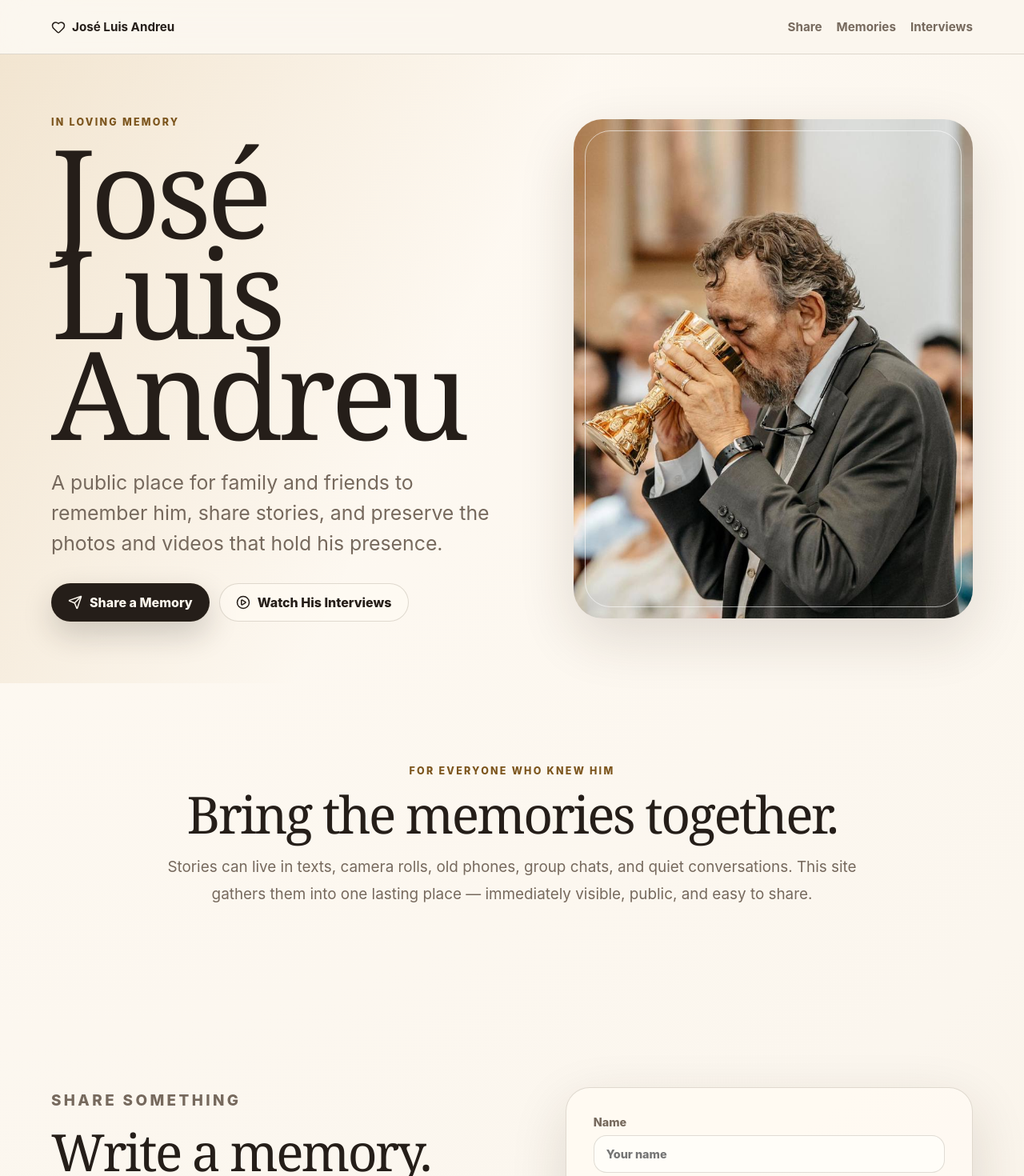
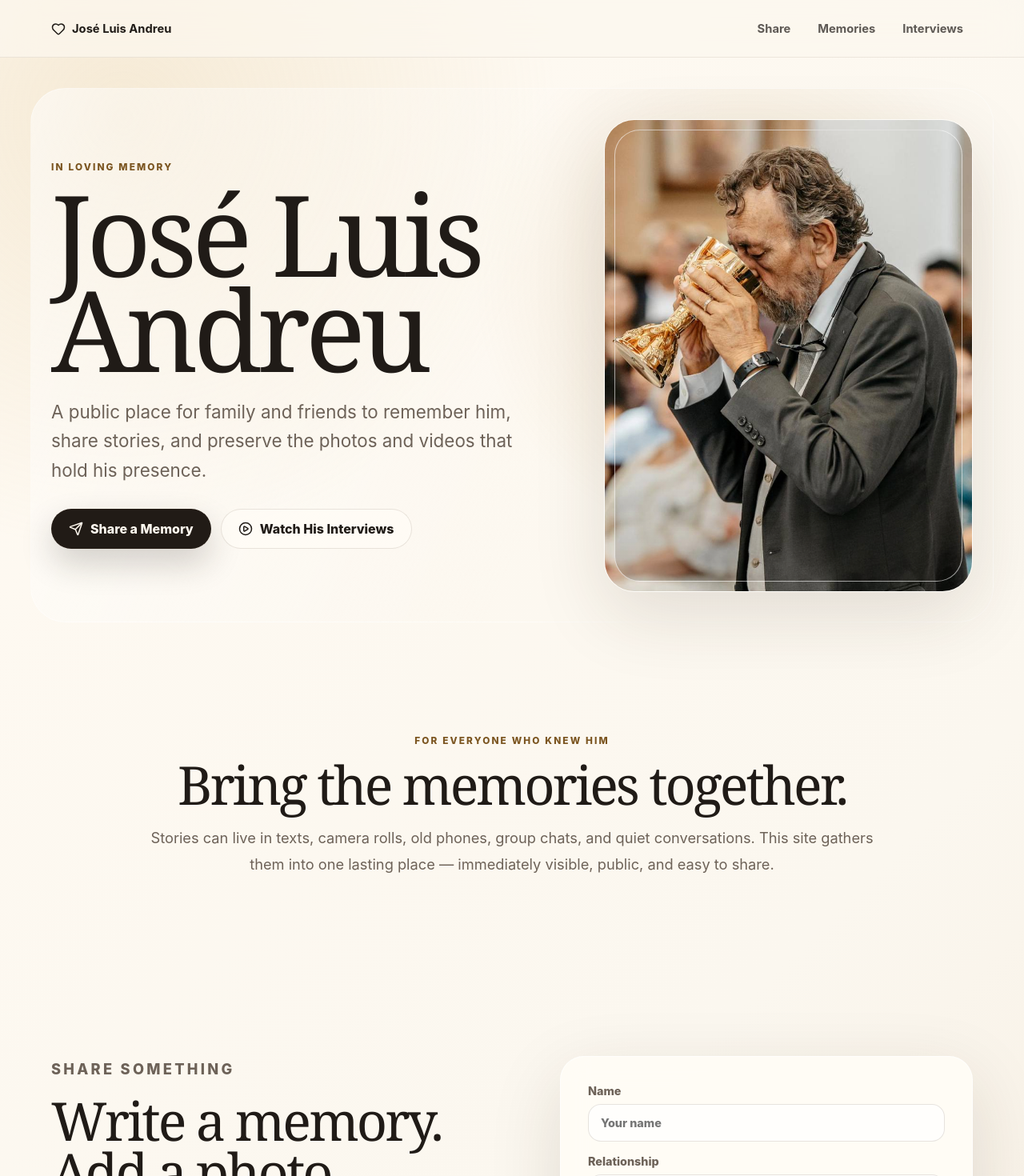
Before and after one commit to sandreu-ai/joseluisandreu-memorial, a React (Vite) app: page / in a window 1280 px wide. Shown: the top 1470 px of the page at 80% size. Built offline with nearby package versions, Linux system fonts and the light colour scheme; no server answers; the database is empty.

Commit message:
feat: refine memorial design with background art and scroll animation

```diff
--- a/src/main.jsx
+++ b/src/main.jsx
@@ -71,6 +71,38 @@ function App() {
   useEffect(() => {
     loadMemories();
   }, []);
+
+  useEffect(() => {
+    const reduceMotion = window.matchMedia('(prefers-reduced-motion: reduce)').matches;
+    if (reduceMotion) return undefined;
+
+    const revealObserver = new IntersectionObserver(
+      (entries) => {
+        entries.forEach((entry) => {
+          if (entry.isIntersecting) entry.target.classList.add('is-visible');
+        });
+      },
+      { threshold: 0.14, rootMargin: '0px 0px -8% 0px' }
+    );
+
+    document.querySelectorAll('[data-reveal]').forEach((element) => revealObserver.observe(element));
+
+    let frame = 0;
+    const onScroll = () => {
+      cancelAnimationFrame(frame);
+      frame = requestAnimationFrame(() => {
+        document.documentElement.style.setProperty('--scroll-y', `${window.scrollY * 0.08}px`);
+      });
+    };
+    onScroll();
+    window.addEventListener('scroll', onScroll, { passive: true });
+
+    return () => {
+      revealObserver.disconnect();
+      window.removeEventListener('scroll', onScroll);
+      cancelAnimationFrame(frame);
+    };
+  }, [memories.length]);
 
   async function uploadFiles(memoryId) {
     const uploaded = [];
@@ -148,7 +180,7 @@ function App() {
       </nav>
 
       <header id="top" className="hero">
-        <div className="hero-copy">
+        <div className="hero-copy" data-reveal>
           <p className="eyebrow">In loving memory</p>
           <h1>José Luis Andreu</h1>
           <p className="lede">A public place for family and friends to remember him, share stories, and preserve the photos and videos that hold his presence.</p>
@@ -157,19 +189,19 @@ function App() {
             <a className="button ghost" href="#videos"><PlayCircle size={18} /> Watch His Interviews</a>
           </div>
         </div>
-        <figure className="hero-photo">
+        <figure className="hero-photo" data-reveal>
           <img src="/hero.jpg" alt="José Luis Andreu holding a gold chalice in a church" />
         </figure>
       </header>
 
-      <section className="intro section">
+      <section className="intro section" data-reveal>
         <p className="section-kicker">For everyone who knew him</p>
         <h2>Bring the memories together.</h2>
         <p>Stories can live in texts, camera rolls, old phones, group chats, and quiet conversations. This site gathers them into one lasting place — immediately visible, public, and easy to share.</p>
       </section>
 
       <section id="share" className="section share-grid">
-        <div>
+        <div data-reveal>
           <p className="section-kicker">Share something</p>
           <h2>Write a memory. Add a photo or video.</h2>
           <p>Posts are designed to appear right away. Please share what feels true: a story, a prayer, a funny moment, a voice, a place, a lesson, or a photo you treasure.</p>
@@ -179,7 +211,7 @@ function App() {
             </div>
           )}
         </div>
-        <form onSubmit={handleSubmit} className="memory-form">
+        <form onSubmit={handleSubmit} className="memory-form" data-reveal>
           <label>Name <input value={form.name} onChange={(e) => setForm({ ...form, name: e.target.value })} placeholder="Your name" /></label>
           <label>Relationship <input value={form.relationship} onChange={(e) => setForm({ ...form, relationship: e.target.value })} placeholder="Friend, cousin, coworker…" /></label>
           <label>Memory <textarea value={form.message} onChange={(e) => setForm({ ...form, message: e.target.value })} placeholder="Share a memory of José Luis…" rows="6" /></label>
@@ -193,13 +225,13 @@ function App() {
         </form>
       </section>
 
-      <section id="memories" className="section">
+      <section id="memories" className="section" data-reveal>
         <p className="section-kicker">Memory wall</p>
         <h2>Stories shared for José Luis</h2>
         {loading ? <p>Loading memories…</p> : (
           <div className="memory-wall">
             {memories.map((memory) => (
-              <article className="memory-card" key={memory.id}>
+              <article className="memory-card" key={memory.id} data-reveal>
                 <p className="memory-message">“{memory.message}”</p>
                 {memory.caption && <p className="caption">{memory.caption}</p>}
                 <footer>
@@ -213,7 +245,7 @@ function App() {
         )}
       </section>
 
-      <section id="gallery" className="section gallery-section">
+      <section id="gallery" className="section gallery-section" data-reveal>
         <div className="section-heading-row">
           <div>
             <p className="section-kicker">Photos & videos</p>
@@ -224,7 +256,7 @@ function App() {
         {galleryItems.length === 0 ? <p className="empty">Photos and videos will appear here as people share them.</p> : (
           <div className="gallery">
             {galleryItems.map((item, index) => (
-              <figure key={`${item.url}-${index}`}>
+              <figure key={`${item.url}-${index}`} data-reveal>
                 {item.type?.startsWith('video/') ? <video src={item.url} controls /> : <img src={item.url} alt={item.memory.caption || `Shared memory from ${item.memory.name}`} />}
                 <figcaption>{item.memory.caption || item.memory.name}</figcaption>
               </figure>
@@ -233,13 +265,13 @@ function App() {
         )}
       </section>
 
-      <section id="videos" className="section videos-section">
+      <section id="videos" className="section videos-section" data-reveal>
         <p className="section-kicker">In his own words</p>
         <h2>Interviews with José Luis</h2>
         <p className="section-intro">These conversations preserve his voice, his stories, and the way he carried himself — something family and friends can return to whenever they need to hear him again.</p>
         <div className="videos">
           {interviews.map((video) => (
-            <article className="video-card" key={video.videoId}>
+            <article className="video-card" key={video.videoId} data-reveal>
               <div className="iframe-wrap">
                 <iframe src={`https://www.youtube.com/embed/${video.videoId}`} title={video.title} allow="accelerometer; autoplay; clipboard-write; encrypted-media; gyroscope; picture-in-picture; web-share" allowFullScreen />
               </div>
--- a/src/styles.css
+++ b/src/styles.css
@@ -1,69 +1,114 @@
 :root {
-  --ink: #251e19;
-  --muted: #76695d;
-  --paper: #fbf6ee;
-  --paper-deep: #efe2d0;
-  --surface: #fffaf3;
-  --charcoal: #2d2b27;
-  --gold: #b88736;
-  --gold-deep: #7c551d;
-  --line: rgba(67, 49, 30, 0.16);
-  --shadow: 0 24px 70px rgba(50, 34, 18, 0.14);
-  font-family: Inter, ui-sans-serif, system-ui, -apple-system, BlinkMacSystemFont, "Segoe UI", sans-serif;
+  --ink: #201b17;
+  --muted: #6d6258;
+  --faint: #9a8a7a;
+  --paper: #fbf7ef;
+  --paper-soft: #f4eadb;
+  --surface: rgba(255, 252, 246, 0.78);
+  --surface-strong: rgba(255, 252, 246, 0.94);
+  --charcoal: #292622;
+  --gold: #b98a3a;
+  --gold-soft: #d8b779;
+  --gold-deep: #7b5520;
+  --line: rgba(73, 52, 28, 0.13);
+  --shadow: 0 28px 90px rgba(54, 39, 22, 0.13);
+  --radius-xl: 34px;
+  --radius-lg: 24px;
+  --scroll-y: 0px;
   color: var(--ink);
   background: var(--paper);
+  font-family: Inter, ui-sans-serif, system-ui, -apple-system, BlinkMacSystemFont, "Segoe UI", sans-serif;
 }
 
 * { box-sizing: border-box; }
 html { scroll-behavior: smooth; }
-body { margin: 0; background: radial-gradient(circle at top left, #fffaf3 0, var(--paper) 44%, #f0e2cf 100%); }
+body {
+  margin: 0;
+  min-height: 100vh;
+  background:
+    radial-gradient(circle at 12% 4%, rgba(216, 183, 121, 0.24), transparent 34rem),
+    linear-gradient(135deg, #fffaf2 0%, var(--paper) 44%, #efe1ce 100%);
+  overflow-x: hidden;
+}
+body::before {
+  background-image:
+    linear-gradient(90deg, rgba(251, 247, 239, 0.88), rgba(251, 247, 239, 0.58) 48%, rgba(251, 247, 239, 0.9)),
+    url('/background-art.jfif');
+  background-position: left calc(7rem - var(--scroll-y)) top calc(7rem - var(--scroll-y));
+  background-repeat: no-repeat;
+  background-size: min(52vw, 620px);
+  content: "";
+  inset: 0;
+  opacity: 0.36;
+  pointer-events: none;
+  position: fixed;
+  z-index: -2;
+}
+body::after {
+  background: linear-gradient(180deg, rgba(251, 247, 239, 0.35), rgba(251, 247, 239, 0.92) 52%, rgba(251, 247, 239, 0.58));
+  content: "";
+  inset: 0;
+  pointer-events: none;
+  position: fixed;
+  z-index: -1;
+}
+
 a { color: inherit; }
 
 .nav {
   align-items: center;
-  backdrop-filter: blur(16px);
-  background: rgba(251, 246, 238, 0.86);
-  border-bottom: 1px solid var(--line);
+  backdrop-filter: blur(22px) saturate(1.2);
+  background: rgba(251, 247, 239, 0.72);
+  border-bottom: 1px solid rgba(73, 52, 28, 0.09);
   display: flex;
   gap: 24px;
   justify-content: space-between;
   left: 0;
-  min-height: 68px;
-  padding: 0 5vw;
+  min-height: 72px;
+  padding: 0 clamp(22px, 5vw, 76px);
   position: sticky;
   right: 0;
   top: 0;
   z-index: 20;
 }
-.nav div { display: flex; gap: 18px; }
-.nav a { text-decoration: none; color: var(--muted); font-weight: 650; font-size: 0.95rem; }
-.nav .brand { align-items: center; color: var(--ink); display: inline-flex; gap: 8px; }
+.nav div { display: flex; gap: 10px; }
+.nav a {
+  border-radius: 999px;
+  color: rgba(32, 27, 23, 0.72);
+  font-size: 0.92rem;
+  font-weight: 720;
+  padding: 10px 12px;
+  text-decoration: none;
+  transition: background 180ms ease, color 180ms ease, transform 180ms ease;
+}
+.nav a:hover { background: rgba(255,255,255,0.62); color: var(--ink); transform: translateY(-1px); }
+.nav .brand { align-items: center; color: var(--ink); display: inline-flex; gap: 8px; padding-left: 0; }
 
 .hero {
+  align-items: center;
   display: grid;
-  grid-template-columns: minmax(0, 0.9fr) minmax(360px, 0.78fr);
-  gap: clamp(28px, 6vw, 80px);
-  min-height: calc(100vh - 68px);
-  padding: clamp(32px, 6vw, 86px) 5vw;
+  gap: clamp(28px, 6vw, 84px);
+  grid-template-columns: minmax(0, 0.96fr) minmax(330px, 0.72fr);
+  min-height: calc(100vh - 72px);
+  padding: clamp(36px, 6vw, 88px) clamp(22px, 5vw, 76px);
   position: relative;
 }
 .hero::before {
-  background: linear-gradient(115deg, rgba(184, 135, 54, 0.18), transparent 45%);
+  background:
+    radial-gradient(circle at 74% 36%, rgba(185, 138, 58, 0.16), transparent 21rem),
+    linear-gradient(115deg, rgba(255, 255, 255, 0.52), transparent 58%);
+  border: 1px solid rgba(255,255,255,0.42);
+  border-radius: 44px;
   content: "";
-  inset: 0;
+  inset: clamp(16px, 3vw, 42px);
   pointer-events: none;
   position: absolute;
 }
-.hero-copy {
-  align-self: center;
-  max-width: 760px;
-  position: relative;
-  z-index: 1;
-}
+.hero-copy, .hero-photo { position: relative; z-index: 1; }
 .eyebrow, .section-kicker {
   color: var(--gold-deep);
-  font-size: 0.78rem;
-  font-weight: 800;
+  font-size: 0.74rem;
+  font-weight: 850;
   letter-spacing: 0.18em;
   margin: 0 0 16px;
   text-transform: uppercase;
@@ -71,68 +116,86 @@ a { color: inherit; }
 h1, h2, h3 {
   font-family: Georgia, "Times New Roman", serif;
   font-weight: 500;
-  letter-spacing: -0.04em;
+  letter-spacing: -0.045em;
   margin: 0;
+  text-wrap: balance;
 }
-h1 { font-size: clamp(4rem, 12vw, 10rem); line-height: 0.82; max-width: 900px; }
-h2 { font-size: clamp(2.35rem, 5vw, 5.2rem); line-height: 0.96; }
-h3 { font-size: 1.35rem; }
+h1 { font-size: clamp(4.2rem, 11vw, 9.6rem); line-height: 0.84; max-width: 900px; }
+h2 { font-size: clamp(2.4rem, 5.2vw, 5.4rem); line-height: 0.96; }
+h3 { font-size: 1.28rem; letter-spacing: -0.025em; }
 .lede {
   color: var(--muted);
-  font-size: clamp(1.15rem, 2vw, 1.55rem);
-  line-height: 1.55;
-  margin: 30px 0;
+  font-size: clamp(1.13rem, 1.75vw, 1.45rem);
+  line-height: 1.62;
+  margin: 28px 0 30px;
   max-width: 690px;
+  text-wrap: pretty;
 }
 .hero-actions { display: flex; flex-wrap: wrap; gap: 12px; }
 .button {
   align-items: center;
   border-radius: 999px;
-  border: 1px solid var(--line);
+  border: 1px solid rgba(73, 52, 28, 0.12);
   cursor: pointer;
   display: inline-flex;
-  font-weight: 800;
+  font-weight: 820;
   gap: 9px;
   justify-content: center;
-  min-height: 48px;
-  padding: 0 20px;
+  min-height: 50px;
+  padding: 0 21px;
   text-decoration: none;
-  transition: transform 180ms ease, box-shadow 180ms ease, background 180ms ease;
+  transition: transform 180ms ease, box-shadow 180ms ease, background 180ms ease, border-color 180ms ease;
 }
-.button:hover { transform: translateY(-1px); }
-.button.primary { background: var(--ink); box-shadow: 0 16px 38px rgba(37, 30, 25, 0.2); color: #fff9ef; }
-.button.ghost { background: rgba(255, 250, 243, 0.64); color: var(--ink); }
+.button:hover { transform: translateY(-2px); }
+.button.primary { background: #211b16; box-shadow: 0 18px 42px rgba(37, 30, 25, 0.2); color: #fff9ef; }
+.button.ghost { background: rgba(255, 252, 246, 0.68); color: var(--ink); }
+.button.ghost:hover { border-color: rgba(185, 138, 58, 0.28); box-shadow: 0 16px 38px rgba(54, 39, 22, 0.08); }
 .hero-photo {
   align-self: center;
-  border-radius: 36px;
+  aspect-ratio: 0.78;
+  border: 1px solid rgba(255, 255, 255, 0.58);
+  border-radius: 38px;
   box-shadow: var(--shadow);
   margin: 0;
   max-height: 78vh;
   overflow: hidden;
-  position: relative;
+  transform: translateY(calc(var(--scroll-y) * -0.18));
 }
 .hero-photo::after {
+  background: linear-gradient(180deg, transparent 58%, rgba(21, 16, 11, 0.16));
   border: 1px solid rgba(255, 255, 255, 0.58);
   border-radius: 32px;
   content: "";
-  inset: 14px;
+  inset: 12px;
   pointer-events: none;
   position: absolute;
 }
-.hero-photo img { display: block; height: 100%; object-fit: cover; width: 100%; }
+.hero-photo img { display: block; height: 100%; object-fit: cover; object-position: 50% 42%; width: 100%; }
 
-.section { padding: clamp(60px, 8vw, 118px) 5vw; }
-.intro { margin: 0 auto; max-width: 1040px; text-align: center; }
-.intro p:last-child, .section-intro, .share-grid > div > p { color: var(--muted); font-size: 1.18rem; line-height: 1.8; }
+.section {
+  padding: clamp(64px, 8vw, 122px) clamp(22px, 5vw, 76px);
+  position: relative;
+}
+.intro {
+  margin: 0 auto;
+  max-width: 1060px;
+  text-align: center;
+}
+.intro p:last-child, .section-intro, .share-grid > div > p {
+  color: var(--muted);
+  font-size: 1.14rem;
+  line-height: 1.82;
+  text-wrap: pretty;
+}
 .share-grid {
   align-items: start;
   display: grid;
   gap: clamp(30px, 6vw, 80px);
-  grid-template-columns: minmax(0, 0.8fr) minmax(360px, 0.72fr);
+  grid-template-columns: minmax(0, 0.78fr) minmax(360px, 0.72fr);
 }
 .notice {
-  background: #fff7df;
-  border: 1px solid rgba(184, 135, 54, 0.32);
+  background: rgba(255, 247, 223, 0.82);
+  border: 1px solid rgba(184, 135, 54, 0.26);
   border-radius: 18px;
   color: #6f4b16;
   line-height: 1.5;
@@ -140,8 +203,9 @@ h3 { font-size: 1.35rem; }
   padding: 16px 18px;
 }
 .memory-form {
-  background: rgba(255, 250, 243, 0.82);
-  border: 1px solid var(--line);
+  background: var(--surface-strong);
+  backdrop-filter: blur(16px);
+  border: 1px solid rgba(255,255,255,0.66);
   border-radius: 30px;
   box-shadow: var(--shadow);
   display: grid;
@@ -150,18 +214,20 @@ h3 { font-size: 1.35rem; }
 }
 label { color: var(--muted); display: grid; font-size: 0.9rem; font-weight: 800; gap: 8px; }
 input, textarea {
-  background: #fffdf8;
-  border: 1px solid var(--line);
+  background: rgba(255, 255, 255, 0.72);
+  border: 1px solid rgba(73, 52, 28, 0.13);
   border-radius: 16px;
   color: var(--ink);
   font: inherit;
   outline: none;
   padding: 14px 15px;
+  transition: border-color 180ms ease, box-shadow 180ms ease, background 180ms ease;
 }
 textarea { resize: vertical; }
-input:focus, textarea:focus { border-color: var(--gold); box-shadow: 0 0 0 4px rgba(184, 135, 54, 0.14); }
+input:focus, textarea:focus { background: #fff; border-color: var(--gold); box-shadow: 0 0 0 4px rgba(184, 135, 54, 0.14); }
 .file-box {
   align-items: center;
+  background: rgba(255, 249, 238, 0.68);
   border: 1px dashed rgba(184, 135, 54, 0.55);
   border-radius: 20px;
   color: var(--ink);
@@ -172,8 +238,8 @@ input:focus, textarea:focus { border-color: var(--gold); box-shadow: 0 0 0 4px r
   padding: 18px;
 }
 .file-box input { display: none; }
-.file-box span { color: var(--gold-deep); font-weight: 800; }
-.form-status { color: var(--muted); font-weight: 700; margin: 0; }
+.file-box span { color: var(--gold-deep); font-weight: 850; }
+.form-status { color: var(--muted); font-weight: 740; margin: 0; }
 
 .memory-wall {
   display: grid;
@@ -182,18 +248,21 @@ input:focus, textarea:focus { border-color: var(--gold); box-shadow: 0 0 0 4px r
   margin-top: 34px;
 }
 .memory-card {
-  background: rgba(255, 250, 243, 0.76);
-  border: 1px solid var(--line);
+  background: rgba(255, 252, 246, 0.72);
+  backdrop-filter: blur(14px);
+  border: 1px solid rgba(255,255,255,0.62);
   border-radius: 28px;
-  box-shadow: 0 18px 50px rgba(50, 34, 18, 0.08);
+  box-shadow: 0 18px 54px rgba(50, 34, 18, 0.075);
   display: flex;
   flex-direction: column;
   justify-content: space-between;
   min-height: 250px;
   padding: 26px;
+  transition: transform 220ms ease, box-shadow 220ms ease;
 }
-.memory-message { font-family: Georgia, "Times New Roman", serif; font-size: 1.35rem; line-height: 1.45; margin: 0 0 20px; }
-.caption { color: var(--gold-deep); font-weight: 750; line-height: 1.5; }
+.memory-card:hover { box-shadow: 0 24px 70px rgba(50, 34, 18, 0.12); transform: translateY(-4px); }
+.memory-message { font-family: Georgia, "Times New Roman", serif; font-size: 1.32rem; line-height: 1.48; margin: 0 0 20px; }
+.caption { color: var(--gold-deep); font-weight: 760; line-height: 1.5; }
 .memory-card footer { border-top: 1px solid var(--line); color: var(--muted); display: grid; gap: 4px; padding-top: 18px; }
 .memory-card strong { color: var(--ink); }
 .memory-card time { font-size: 0.85rem; }
@@ -207,11 +276,18 @@ input:focus, textarea:focus { border-color: var(--gold); box-shadow: 0 0 0 4px r
   grid-template-columns: repeat(4, minmax(0, 1fr));
   margin-top: 34px;
 }
-.gallery figure { background: var(--surface); border: 1px solid var(--line); border-radius: 24px; margin: 0; overflow: hidden; }
+.gallery figure { background: var(--surface-strong); border: 1px solid rgba(255,255,255,0.62); border-radius: 24px; box-shadow: 0 18px 50px rgba(50, 34, 18, 0.07); margin: 0; overflow: hidden; }
 .gallery img, .gallery video { aspect-ratio: 4 / 3; display: block; object-fit: cover; width: 100%; }
-.gallery figcaption { color: var(--muted); font-size: 0.92rem; font-weight: 700; padding: 12px 14px; }
+.gallery figcaption { color: var(--muted); font-size: 0.92rem; font-weight: 730; padding: 12px 14px; }
 
-.videos-section { background: linear-gradient(180deg, rgba(45, 43, 39, 0.96), rgba(37, 30, 25, 0.98)); color: #fff8ed; }
+.videos-section {
+  background:
+    linear-gradient(90deg, rgba(41, 38, 34, 0.93), rgba(41, 38, 34, 0.78)),
+    url('/background-art.jfif') left 9% center / min(42vw, 520px) no-repeat,
+    linear-gradient(180deg, rgba(45, 43, 39, 0.98), rgba(32, 27, 23, 0.99));
+  color: #fff8ed;
+  overflow: hidden;
+}
 .videos-section .section-kicker, .videos-section a { color: #f4c878; }
 .videos-section .section-intro { color: rgba(255, 248, 237, 0.72); max-width: 780px; }
 .videos {
@@ -220,7 +296,7 @@ input:focus, textarea:focus { border-color: var(--gold); box-shadow: 0 0 0 4px r
   grid-template-columns: repeat(2, minmax(0, 1fr));
   margin-top: 34px;
 }
-.video-card { background: rgba(255, 255, 255, 0.06); border: 1px solid rgba(255,255,255,0.14); border-radius: 26px; overflow: hidden; padding: 14px; }
+.video-card { background: rgba(255, 255, 255, 0.07); border: 1px solid rgba(255,255,255,0.14); border-radius: 26px; overflow: hidden; padding: 14px; box-shadow: 0 24px 70px rgba(0,0,0,0.15); }
 .iframe-wrap { aspect-ratio: 16 / 9; border-radius: 18px; overflow: hidden; }
 .iframe-wrap iframe { border: 0; height: 100%; width: 100%; }
 .video-card h3 { align-items: center; display: flex; gap: 8px; margin: 18px 8px 8px; }
@@ -233,28 +309,44 @@ input:focus, textarea:focus { border-color: var(--gold); box-shadow: 0 0 0 4px r
   display: flex;
   gap: 16px;
   justify-content: space-between;
-  padding: 26px 5vw;
+  padding: 26px clamp(22px, 5vw, 76px);
 }
 .site-footer a { align-items: center; color: #f4c878; display: inline-flex; gap: 8px; text-decoration: none; }
 
+[data-reveal] {
+  opacity: 0;
+  transform: translateY(26px) scale(0.992);
+  transition: opacity 760ms cubic-bezier(.2,.8,.2,1), transform 760ms cubic-bezier(.2,.8,.2,1);
+}
+[data-reveal].is-visible {
+  opacity: 1;
+  transform: translateY(0) scale(1);
+}
+.memory-card:nth-child(2), .gallery figure:nth-child(2), .video-card:nth-child(2) { transition-delay: 90ms; }
+.memory-card:nth-child(3), .gallery figure:nth-child(3) { transition-delay: 160ms; }
+.memory-card:nth-child(4), .gallery figure:nth-child(4) { transition-delay: 220ms; }
+
 @media (max-width: 920px) {
+  body::before { background-size: 78vw; opacity: 0.22; }
   .hero, .share-grid, .videos { grid-template-columns: 1fr; }
   .hero { min-height: auto; }
-  .hero-photo { max-height: none; }
+  .hero-photo { max-height: none; transform: none; }
   .memory-wall { grid-template-columns: 1fr; }
   .gallery { grid-template-columns: repeat(2, minmax(0, 1fr)); }
 }
 
 @media (max-width: 620px) {
-  .nav { align-items: flex-start; flex-direction: column; gap: 8px; padding-bottom: 14px; padding-top: 14px; position: static; }
+  .nav { align-items: flex-start; flex-direction: column; gap: 8px; min-height: 0; padding-bottom: 14px; padding-top: 14px; position: static; }
   .nav div { flex-wrap: wrap; }
-  h1 { font-size: 4.3rem; }
-  .section { padding-left: 22px; padding-right: 22px; }
-  .hero { padding-left: 22px; padding-right: 22px; }
+  h1 { font-size: 4.25rem; }
+  .section, .hero { padding-left: 22px; padding-right: 22px; }
+  .hero::before { border-radius: 30px; inset: 10px; }
   .gallery { grid-template-columns: 1fr; }
   .site-footer { align-items: flex-start; flex-direction: column; }
 }
 
 @media (prefers-reduced-motion: reduce) {
   *, *::before, *::after { scroll-behavior: auto !important; transition: none !important; }
+  [data-reveal] { opacity: 1; transform: none; }
+  .hero-photo { transform: none; }
 }
```
Also changed, not shown: public/background-art.jfif (added).
